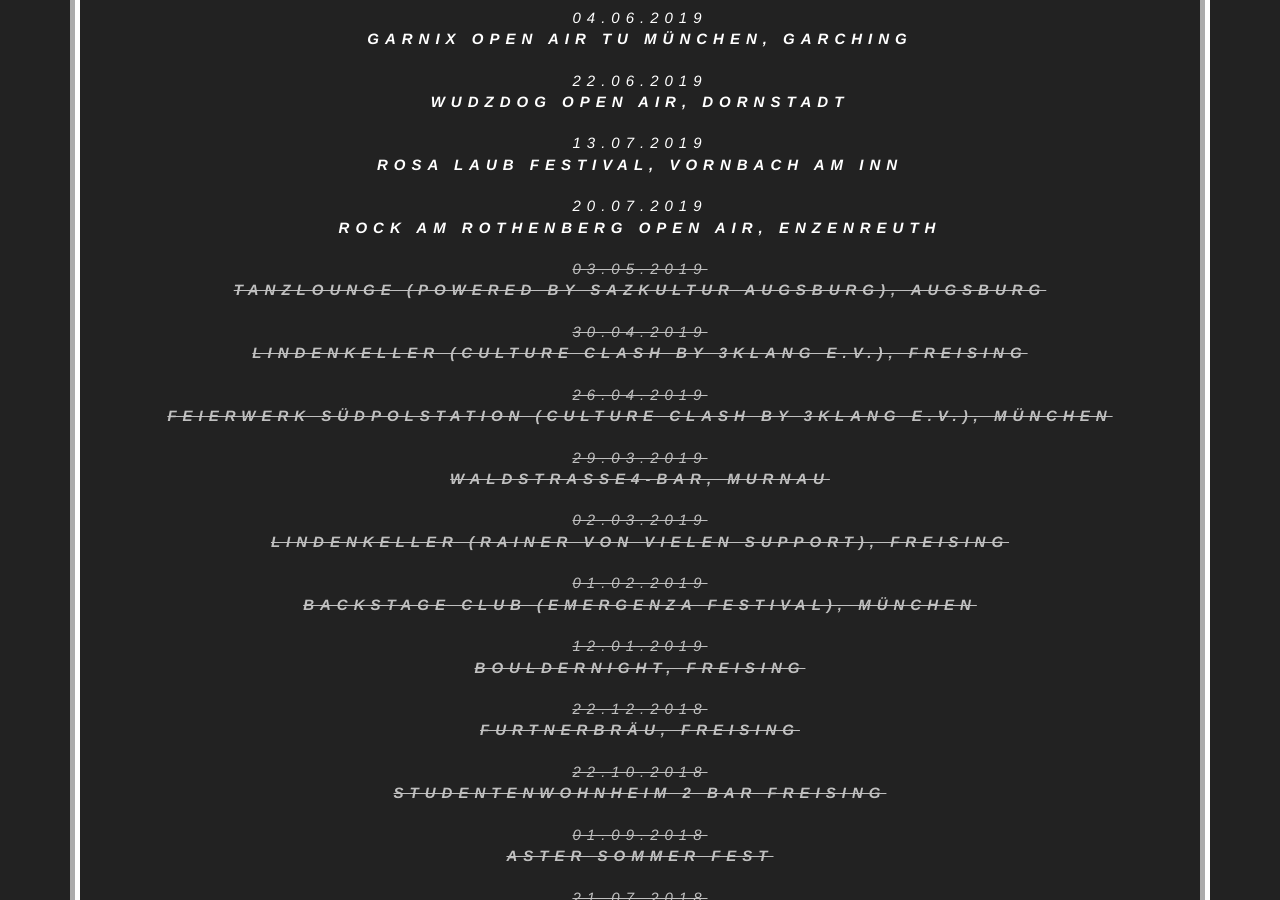
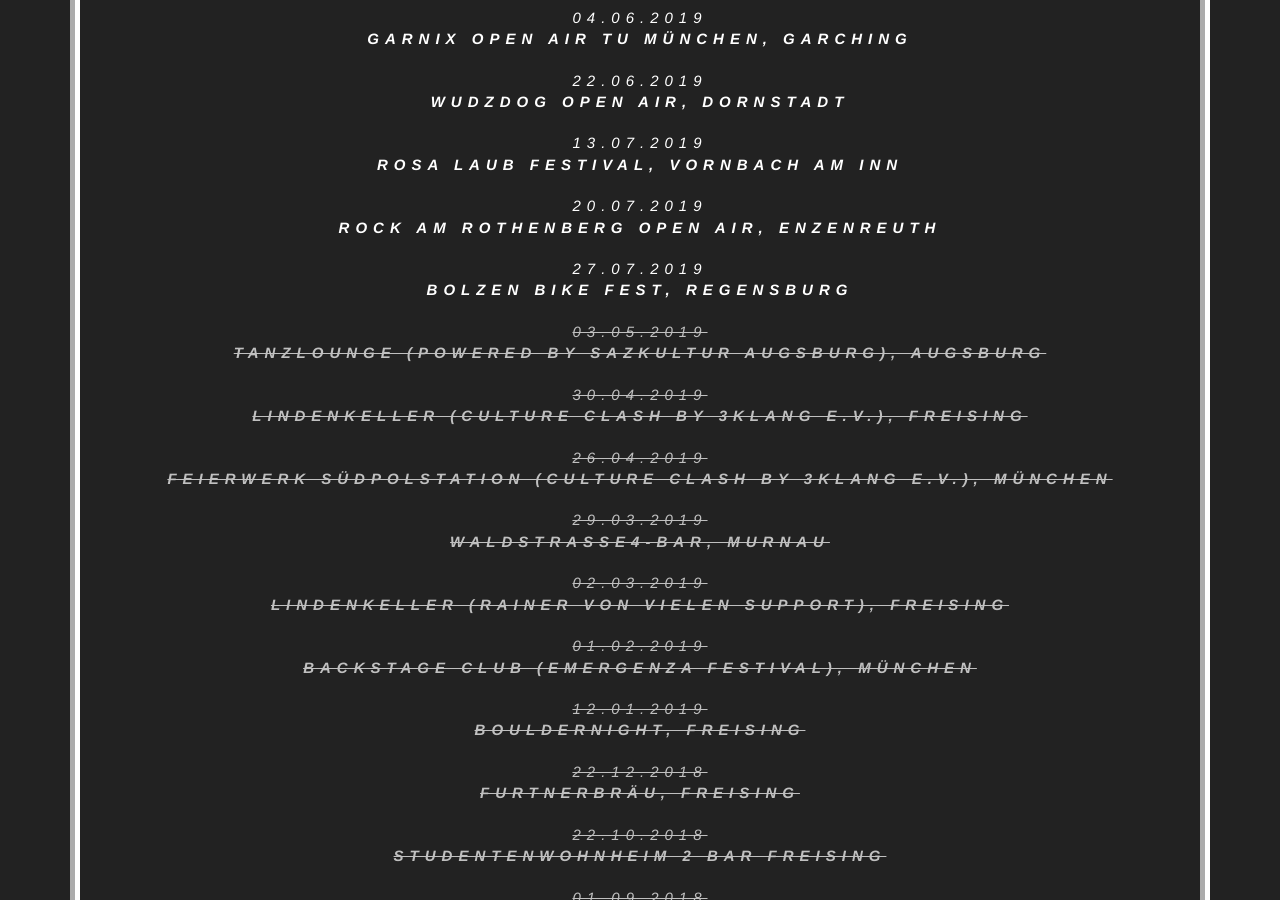
Before and after one commit to jabbadafunk/jabbadafunk.github.io, a Jekyll site: the page built from index.html, in a window 1280 px wide and 900 px high, scrolled down 1243 px. Built offline with Jekyll 4.4.1, drawn with Linux system fonts in a browser that asks for light colours.

Commit message:
Update from Forestry.io jabbadafunk@gmail.com updated _data/gigs.yml

```diff
--- a/_data/gigs.yml
+++ b/_data/gigs.yml
@@ -16,6 +16,9 @@
   completed: false
 - location: Rock am Rothenberg Open Air, Enzenreuth
   date: 2019-07-20 09:00:00 +0000
+  completed: false
+- location: 'Bolzen Bike Fest, Regensburg '
+  date: 2019-07-27 19:00:00 +0000
   completed: false
 - location: Tanzlounge (powered by Sazkultur Augsburg), Augsburg
   date: 2019-05-03T00:00:00.000+00:00
```
